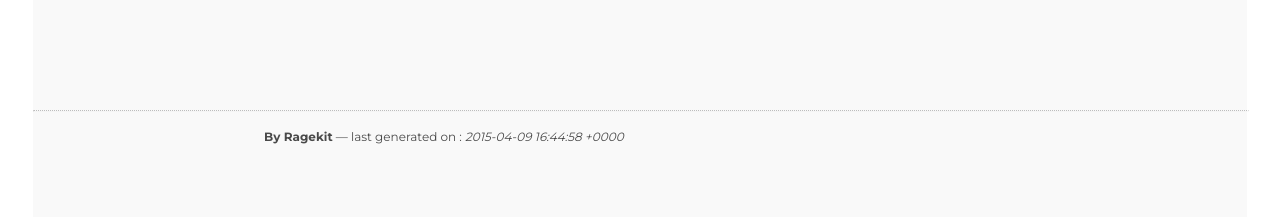
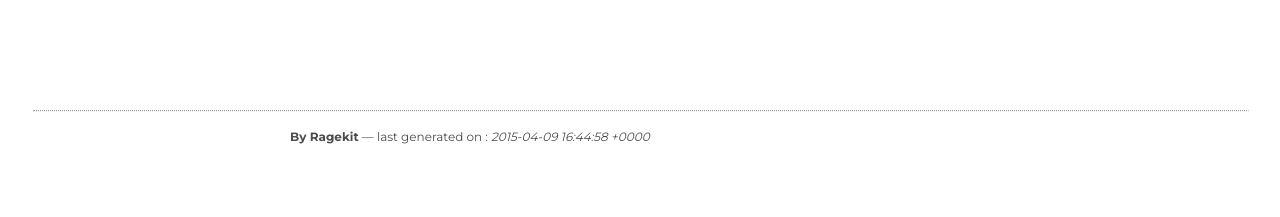
Before and after one commit to ragekit/ragekit.github.io, a Jekyll site: the page built from index.html, in a window 1280 px wide. Shown: the part 1904-2121 px from the top of the page. Built offline with Jekyll 4.4.1, drawn with Linux system fonts in a browser that asks for light colours; after the commit the page ends 2069 px from its top, so only the background shows below that.

Commit message:
white background + correction footer

```diff
--- a/css/main.scss
+++ b/css/main.scss
@@ -10,7 +10,7 @@ $menuSize : 100px;
 $footerSize : 50px;
 $minWidth : 1214px;
 $light-gray:#E0E0E0;
-$bckground: #F9F9F9;
+$bckground: #fff;
 $hover : #CCC;
 $menuSelected : #EFEFEF;
 $mainFont : "Open Sans";
@@ -29,7 +29,7 @@ body{
 }
 
 .page-content{
-  padding:100px 50px 50px 50px;
+  padding:100px 50px 0px 50px;
   min-width:$minWidth;
 }
 
@@ -142,11 +142,11 @@ body{
   width:100%;
   bottom:0;
   font-family: $titleFont;
-  margin-bottom:50px;
-  padding-bottom:10px;
+  //margin-bottom:50px;
+  padding-bottom:5px;
     hr{
       margin:0 !important;
-      opacity:.3;
+      opacity:.5;
       width:100% !important;
     }
 
@@ -156,7 +156,7 @@ body{
     font-size:12px;
     line-height:$footerSize;
     opacity:.7;
-    width:752px;
+    width:700px;
 
     span.author{
       font-weight:600;
```
